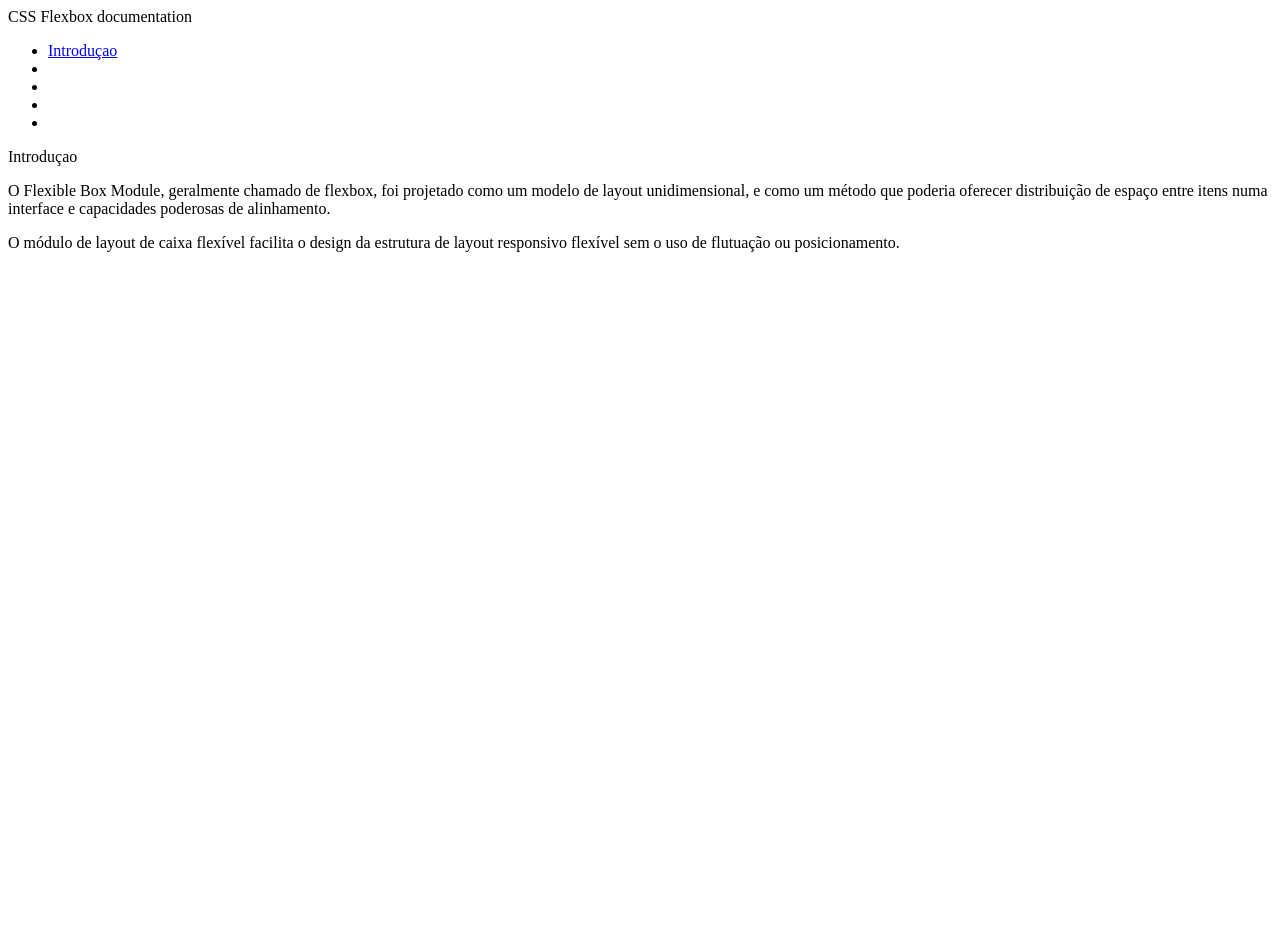
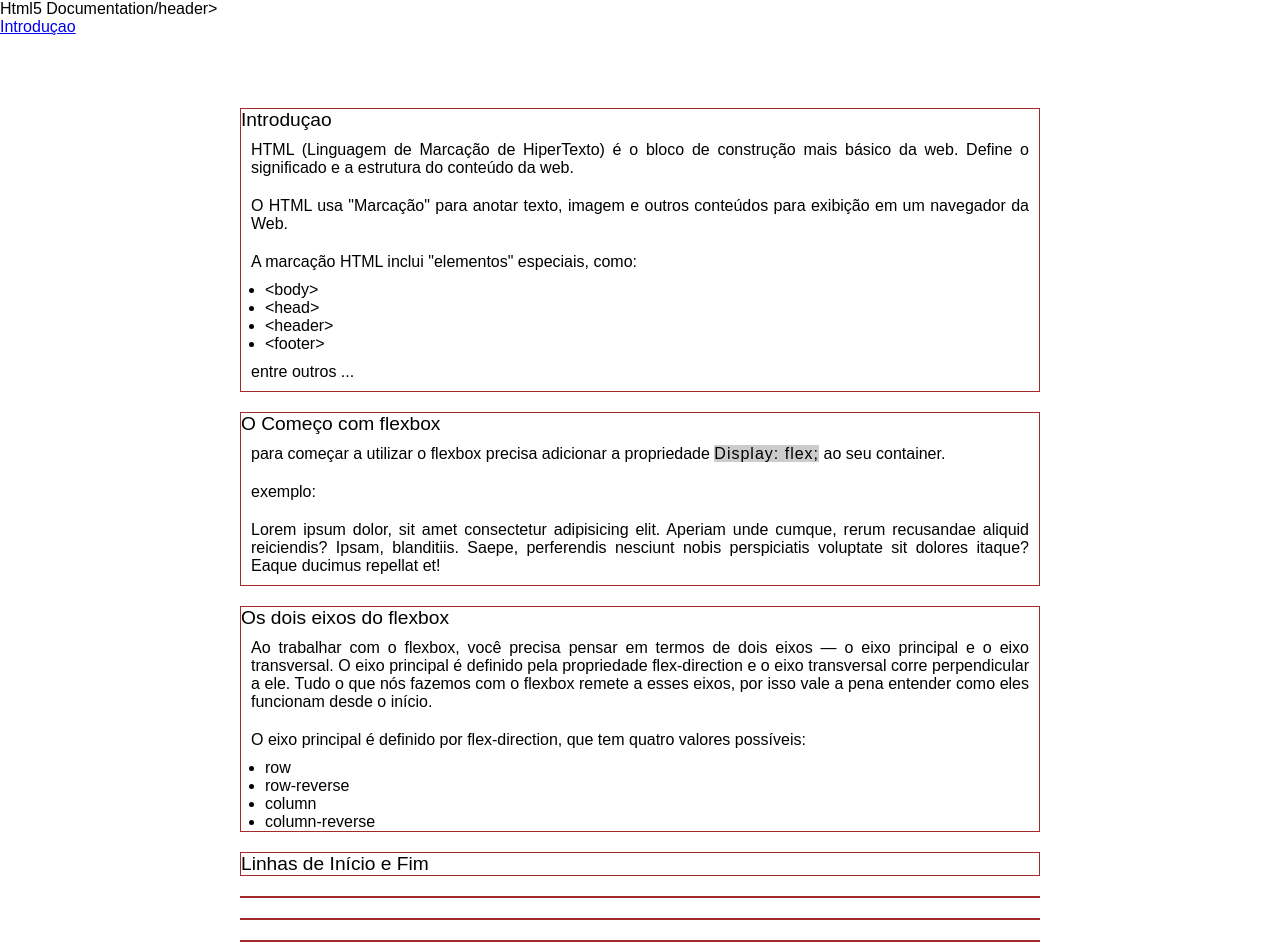
Before and after one commit to Felipeln/Freecodecamp, a plain HTML site: page Responsive Web Design/Technical Documentation Page/index.html in a window 1280 px wide. Before the commit the page ends 800 px from the top, so only its background shows below. Drawn offline with Linux system fonts and the light colour scheme.

Commit message:
:pencil: colocando conteudo da pagina
adicionando conteudo textual

```diff
--- /dev/null
+++ b/Responsive Web Design/Technical Documentation Page/css/main.css
@@ -0,0 +1,31 @@
+*,
+*::after,
+*::before{
+    padding: 0;
+    margin: 0;
+    box-sizing: border-box;
+    font-size: 100%;
+	font: inherit;
+    font-family: Arial, Helvetica, sans-serif;
+}
+.main-section header{
+    font-size: 1.2em;
+}
+.main-section{
+    max-width: 800px;
+    margin: 0 auto;
+    border: 1px solid brown;
+    margin-bottom: 20px;
+    color: black;
+}
+.main-section p{
+    padding: 10px;
+    text-align: justify;
+}
+.main-section ul li{
+    margin-left: 3%;
+}
+span{
+    background: #cccccc;
+    letter-spacing: 1px;
+}
--- a/Responsive Web Design/Technical Documentation Page/index.html
+++ b/Responsive Web Design/Technical Documentation Page/index.html
@@ -3,12 +3,13 @@
 <head>
     <meta charset="UTF-8">
     <meta name="viewport" content="width=device-width, initial-scale=1.0">
-    <title>Css flex</title>
+    <title>Html5 Documentation</title>
+    <link rel="stylesheet" href="css/main.css">
 </head>
 <body>
     <main id="main-doc">
         <nav id="nav-bar">
-            <header>CSS Flexbox documentation</header>
+            <header>Html5 Documentation/header>
             <ul>
                 <li><a class="nav-link"  href="#">Introduçao</a></li>
                 <li><a  class="nav-link"href="#"></a></li>
@@ -17,17 +18,51 @@
                 <li><a class="nav-link" href="#"></a></li>
             </ul>
         </nav>
-        <section class="main-section" id="css_flex_">
+        <section class="main-section" id="css_flex_intro">
             <header>Introduçao</header>
-            <p>O Flexible Box Module, geralmente chamado de flexbox, foi projetado como um modelo de layout unidimensional, e como um método que poderia oferecer distribuição de espaço entre itens numa interface e capacidades poderosas de alinhamento.</p>
-            <p>O módulo de layout de caixa flexível facilita o design da estrutura de layout responsivo flexível sem o uso de flutuação ou posicionamento.</p>
+            <p>HTML (Linguagem de Marcação de HiperTexto) é o bloco de construção mais básico da web. Define o significado e a estrutura do conteúdo da web. </p>
+            <p>O HTML usa "Marcação" para anotar texto, imagem e outros conteúdos para exibição em um navegador da Web.</p>
+            <p>A marcação HTML inclui "elementos" especiais, como:</p>
+            <ul>
+                <li>&lt;body&gt;</li>
+                <li>&lt;head&gt;</li>
+                <li>&lt;header&gt;</li>
+                <li>&lt;footer&gt;</li>
+            </ul>
+            <p>entre outros ...</p>
         </section>
-        <section class="main-section"></section>
-        <section class="main-section"></section>
-        <section class="main-section"></section>
-        <section class="main-section"></section>
-        <section class="main-section"></section>
-        <section class="main-section"></section>
+        <section class="main-section">
+            <header>O Começo com flexbox</header>
+            <p>para começar a utilizar o flexbox precisa adicionar a propriedade <span> Display: flex;</span> ao seu container.</p>
+            <p>exemplo:</p>
+            <code>
+                <p>Lorem ipsum dolor, sit amet consectetur adipisicing elit. Aperiam unde cumque, rerum recusandae aliquid reiciendis? Ipsam, blanditiis. Saepe, perferendis nesciunt nobis perspiciatis voluptate sit dolores itaque? Eaque ducimus repellat et!</p>
+            </code>
+        </section>
+        <section class="main-section">
+            <header>Os dois eixos do flexbox</header>
+            <p>Ao trabalhar com o flexbox, você precisa pensar em termos de dois eixos — o eixo principal e o eixo transversal. O eixo principal é definido pela propriedade flex-direction e o eixo transversal corre perpendicular a ele. Tudo o que nós fazemos com o flexbox remete a esses eixos, por isso vale a pena entender como eles funcionam desde o início.</p>
+            <p>O eixo principal é definido por flex-direction, que tem quatro valores possíveis:</p>
+            <ul>
+                <li>row</li>
+                <li>row-reverse</li>
+                <li>column</li>
+                <li>column-reverse</li>
+            </ul>
+        </section>
+        <section class="main-section">
+            <header>Linhas de Início e Fim</header>
+
+        </section>
+        <section class="main-section">
+            <header></header>
+        </section>
+        <section class="main-section">
+            <header></header>
+        </section>
+        <section class="main-section">
+            <header></header>
+        </section>
     </main>
 </body>
 </html>
```
